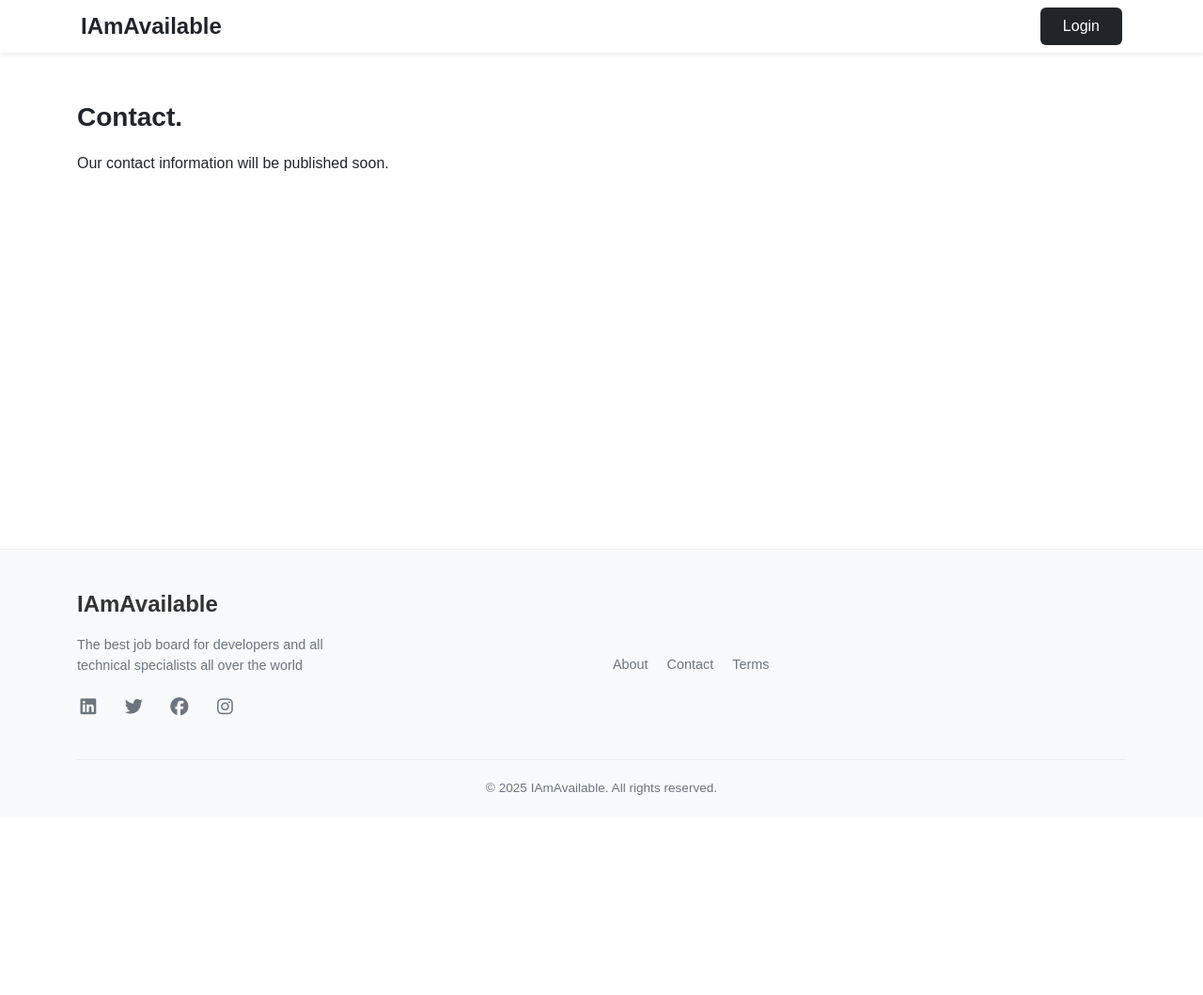
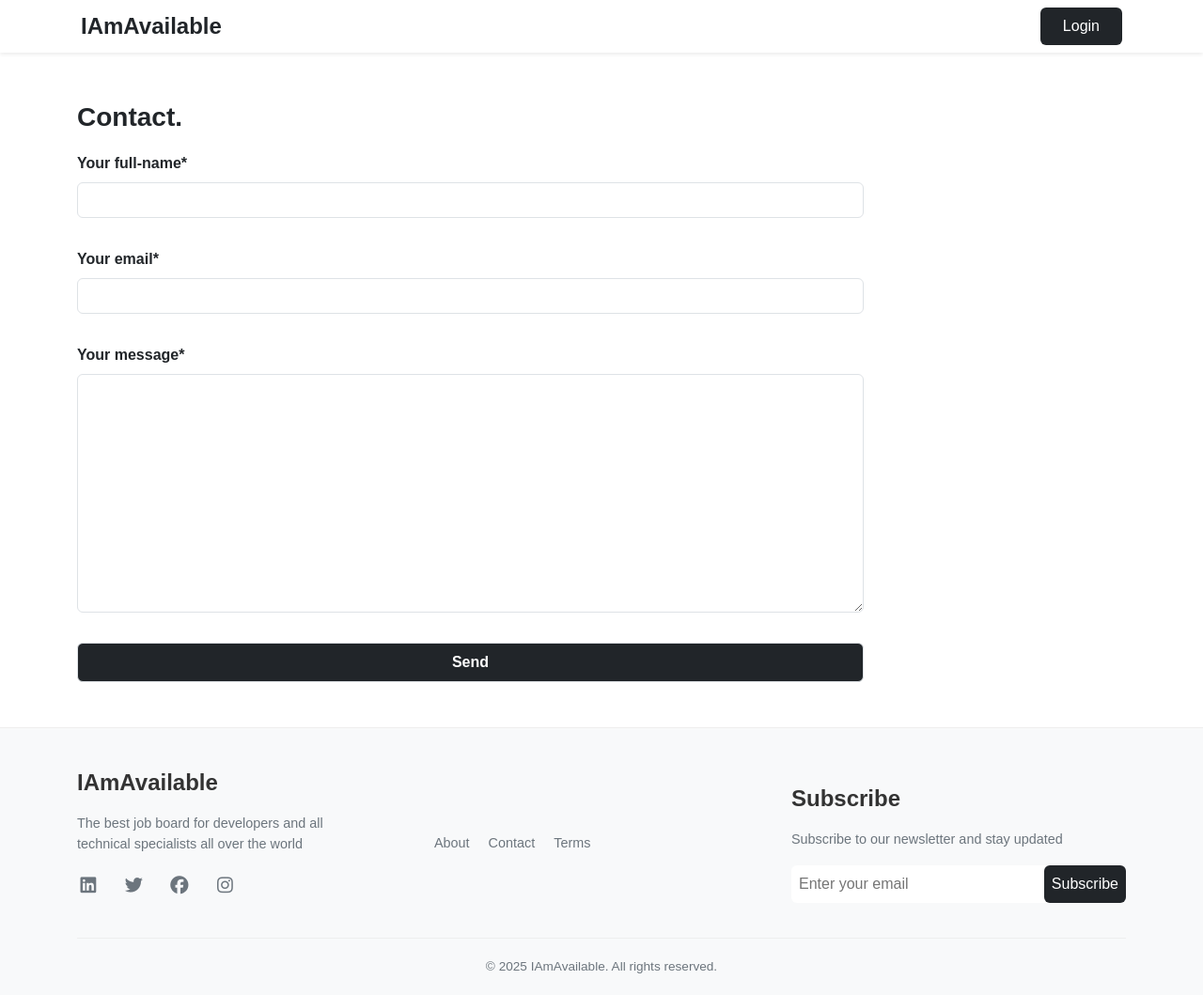
Before and after one commit to AlyMuhamad/iamavailable, a Django app: page /contact/ in a window 1280 px wide. Shown: the whole page at 94% size. Before the commit the page ends 846 px from the top, so only its background shows below. Run offline with Django 5.2, Linux system fonts and the light colour scheme; some libraries are stand-ins or nearby versions; some web fonts are replaced.

Commit message:
Add newsletter

```diff
--- a/iamavailable/admin.py
+++ b/iamavailable/admin.py
@@ -1,8 +1,10 @@
 from django.contrib import admin
-from .models import Job, Tag, Saved, Application
+from .models import Job, Tag, Saved, Application, Subscription, Contact
 
 # Register your models here.
 admin.site.register(Job)
 admin.site.register(Tag)
 admin.site.register(Saved)
 admin.site.register(Application)
+admin.site.register(Subscription)
+admin.site.register(Contact)
--- a/iamavailable/forms.py
+++ b/iamavailable/forms.py
@@ -1,5 +1,5 @@
 from django import forms
-from .models import Job, Application
+from .models import Job, Application, Contact
 from companies.models import Company
 from users.models import Profile
 
@@ -21,3 +21,13 @@ class ApplicationForm(forms.ModelForm):
             'resume': 'Resume/CV link, Please upload your resume on Googledrive / Dropbox / Mediafire etc',
             'expected_salary': 'What is your expected salary?'
         }
+
+class ContactForm(forms.ModelForm):
+    class Meta:
+        model = Contact
+        fields = ['name', 'email', 'message']
+        labels = {
+            'name': 'Your full-name',
+            'email': 'Your email',
+            'message': 'Your message'
+        }
--- a/iamavailable/models.py
+++ b/iamavailable/models.py
@@ -80,3 +80,21 @@ class Application(models.Model):
 
     def __str__(self):
         return f"{self.job} | {self.applicant}"
+
+class Subscription(models.Model):
+    id = models.UUIDField(default=uuid.uuid4, unique=True, primary_key=True, editable=False)
+    created = models.DateTimeField(auto_now_add=True)
+    email = models.EmailField()
+
+    def __str__(self):
+        return self.email
+
+class Contact(models.Model):
+    id = models.UUIDField(default=uuid.uuid4, unique=True, primary_key=True, editable=False)
+    created = models.DateTimeField(auto_now_add=True)
+    name = models.CharField(max_length=200)
+    email = models.EmailField()
+    message = models.TextField()
+
+    def __str__(self):
+        return f"{self.name} | {self.email}"
--- a/iamavailable/templates/iamavailable/contact.html
+++ b/iamavailable/templates/iamavailable/contact.html
@@ -1,4 +1,4 @@
-{% extends '_base.html' %}
+{% extends '_base.html' %} {% load crispy_forms_tags %}
 
 <html>
   <head>
@@ -10,9 +10,16 @@
     {% block content %}
     <div class="container" style="min-height: 60vh">
       <div class="d-flex justify-content-between mb-5 gap-4 about-container">
-        <div>
+        <div class="w-75">
           <p class="fw-bold fs-3">Contact.</p>
-          <p>Our contact information will be published soon.</p>
+          <form action="" method="POST" class="d-flex flex-column gap-3 w-100">
+            {% csrf_token %} {{form|crispy }}
+            <button
+              class="border no-border rounded p-2 fw-bold text-white bg-dark"
+            >
+              Send
+            </button>
+          </form>
         </div>
       </div>
     </div>
--- a/iamavailable/urls.py
+++ b/iamavailable/urls.py
@@ -1,5 +1,5 @@
 from django.urls import path
-from .views import index, job_detail, about, terms, contact
+from .views import index, job_detail, about, terms, contact, subscribe
 
 urlpatterns = [
     path('', index, name='home'),
@@ -7,4 +7,5 @@ urlpatterns = [
     path('about/', about, name='about'),
     path('terms/', terms, name='terms'),
     path('contact/', contact, name='contact'),
+    path('subscribe/', subscribe, name='subscribe'),
 ]
--- a/iamavailable/views.py
+++ b/iamavailable/views.py
@@ -1,14 +1,26 @@
 from django.shortcuts import render, get_object_or_404, redirect
 from django.urls import reverse
+from django.http import JsonResponse
 from django.contrib.auth.decorators import login_required
 from django.db.models import Q
 from django.core.paginator import Paginator, PageNotAnInteger, EmptyPage
-from .models import Job, Tag, Saved, Application
-from .forms import JobForm, ApplicationForm
+from .models import Job, Tag, Saved, Application, Subscription
+from .forms import JobForm, ApplicationForm, ContactForm
 from datetime import date
+from django.core.exceptions import ValidationError
+from django.core.validators import validate_email
+from django.core.mail import send_mail
+from smtplib import SMTPException
+from dotenv import load_dotenv
+from django.conf import settings
+from django.core.mail.backends.smtp import EmailBackend
+import os
+import json
+
+# Environment variables
+load_dotenv()
 
 # Create your views here.
-
 def index(request):
     search_query = ''
     location_query = ''
@@ -116,7 +128,60 @@ def about(request):
     return render(request, 'iamavailable/about.html')
 
 def terms(request):
+    try:
+        send_mail(
+            'Test Subject',
+            'Test message body',
+            'hello@iamavailable.net',
+            ['alimoh0801@gmail.com'],
+            fail_silently=False,
+        )
+    except SMTPException as e:
+        print(f"SMTP error occurred: {e}")
+    except Exception as e:
+        print(f"An error occurred: {e}")
+
+
     return render(request, 'iamavailable/terms.html')
 
 def contact(request):
-    return render(request, 'iamavailable/contact.html')
+
+    if request.method == 'POST':
+        form = ContactForm(request.POST)
+        if form.is_valid():
+            form.save()
+            return redirect(reverse('contact'))
+    else:
+        form = ContactForm()
+
+    context = {
+        'form': form
+    }
+    return render(request, 'iamavailable/contact.html', context)
+
+def subscribe(request):
+    if request.method == 'POST':
+        email = json.loads(request.body)['email']
+        try:
+            validate_email(email)
+        except ValidationError as e:
+            return JsonResponse({'message': 'Invalid email'}, status=400)
+        else:
+            if Subscription.objects.filter(email=email):
+                return JsonResponse({'message': 'This email was used before'}, status=409)
+            else:
+                Subscription.objects.create(email=email)
+                try:
+                    subject = 'Welcome to IAmAvailable'
+                    message = 'We are glad you are here '
+                    send_mail(
+                        subject,
+                        message,
+                        os.getenv('EMAIL_HOST_USER'),
+                        [email],
+                        fail_silently=False
+                        )
+                except e:
+                    print(e)
+
+                return JsonResponse({'message': 'Your email was subscribed'}, status=200)
--- a/static/styles/styles.css
+++ b/static/styles/styles.css
@@ -216,6 +216,10 @@ option:not(:first-of-type) {
   .filter-container {
     display: none;
   }
+
+  .footer-links {
+    margin-bottom: 2rem;
+  }
 }
 
 @media (max-width: 29.6875em) {
--- a/templates/_base.html
+++ b/templates/_base.html
@@ -100,7 +100,7 @@
     <footer class="footer">
       <div class="container">
         <div class="row align-items-center">
-          <div class="col-md-6">
+          <div class="col-md-4">
             <div class="footer-brand">IAmAvailable</div>
             <p class="footer-text">
               The best job board for developers and all technical specialists
@@ -120,13 +120,32 @@
             </div>
           </div>
 
-          <div class="col-md-6 text-md-end">
+          <div class="col-md-4 text-md-end">
             <ul class="footer-links">
               <li><a href=" {% url 'about' %}">About</a></li>
               <li><a href="{% url 'contact' %}">Contact</a></li>
               <li><a href="{% url 'terms' %}">Terms</a></li>
             </ul>
           </div>
+
+          <form class="col-md-4">
+            {% csrf_token %}
+            <p class="footer-brand">Subscribe</p>
+            <p class="footer-text">
+              Subscribe to our newsletter and stay updated
+            </p>
+            <div class="position-relative">
+              <input
+                class="p-2 border-0 rounded w-100 email"
+                placeholder="Enter your email"
+              />
+              <button
+                class="border-0 p-2 rounded text-white bg-dark position-absolute end-0 top-50 translate-middle-y subBtn"
+              >
+                Subscribe
+              </button>
+            </div>
+          </form>
         </div>
 
         <div class="copyright text-center">
@@ -135,5 +154,67 @@
       </div>
     </footer>
     {% block js %} {% endblock %}
+    <script>
+      const subBtn = document.querySelector('.subBtn');
+      const email = document.querySelector('.email');
+      subBtn.addEventListener('click', e => {
+        e.preventDefault();
+        if (!email.value) {
+          email.placeholder = 'Please enter a valid email';
+          return;
+        } else {
+          subscribe();
+        }
+      });
+
+      async function subscribe() {
+        const requestOptions = {
+          method: 'POST',
+          headers: {
+            'X-CSRFToken': getCookie('csrftoken'),
+            'Content-Type': 'application/json',
+          },
+          body: JSON.stringify({
+            email: email.value,
+          }),
+        };
+
+        try {
+          const res = await fetch(`/subscribe/`, requestOptions);
+          if (res.status == 400) {
+            email.value = '';
+            email.placeholder = 'Invalid email, Please enter a valid email';
+          }
+          if (res.status == 409) {
+            email.value = '';
+            email.placeholder =
+              'This email was used before, Please enter a valid email';
+          }
+          if (res.status == 200) {
+            email.value = '';
+            email.placeholder = 'Your email was subscried to our newsletter';
+          }
+        } catch (err) {
+          console.log(err);
+        }
+      }
+
+      function getCookie(name) {
+        let cookieValue = null;
+        if (document.cookie && document.cookie !== '') {
+          const cookies = document.cookie.split(';');
+          for (let i = 0; i < cookies.length; i++) {
+            const cookie = cookies[i].trim();
+            if (cookie.substring(0, name.length + 1) === name + '=') {
+              cookieValue = decodeURIComponent(
+                cookie.substring(name.length + 1)
+              );
+            }
+            break;
+          }
+        }
+        return cookieValue;
+      }
+    </script>
   </body>
 </html>
--- a/users/templates/users/login.html
+++ b/users/templates/users/login.html
@@ -29,7 +29,7 @@
           placeholder="Enter your password"
           class="rounded p-2 w-100 border no-border"
         />
-        <a href="/" class="text-decoration-none"
+        <a href="{% url 'reset_password' %}" class="text-decoration-none"
           ><p class="mt-3 mb-1">Forget your password?</p></a
         >
         <input
--- a/users/urls.py
+++ b/users/urls.py
@@ -1,10 +1,20 @@
 from django.urls import path
+from django.contrib.auth import views as auth_views
 from users.views import loginUser, logoutUser, registerUser, userAccount, editAccount, saved, notification, chat, singleChat, saveJob
 
 urlpatterns = [
     path('login/', loginUser, name='login'),
     path('logout/', logoutUser, name='logout'),
     path('signup/', registerUser, name='signup'),
+
+    path('reset_password/', auth_views.PasswordResetView.as_view(), name='reset_password'),
+
+    path('reset_password_sent/', auth_views.PasswordResetDoneView.as_view(), name='password_reset_done'),
+
+    path('reset/<uidb64>/<token>/', auth_views.PasswordResetConfirmView.as_view(), name='password_reset_confirm'),
+
+    path('reset_password_complete/', auth_views.PasswordResetCompleteView.as_view(), name='password_reset_complete'),
+
     path('', userAccount, name='account'),
     path('edit-account/', editAccount, name='edit-account'),
     path('saved/', saved, name='saved'),
--- a/users/views.py
+++ b/users/views.py
@@ -73,7 +73,6 @@ def userAccount(request):
     profile = request.user.profile
     context = {
         'profile': profile,
-        'profile_img': profile.profile_image.url
     }
     return render(request, 'users/account.html', context)
 
```
Also changed, not shown: config/settings.py (+12 -13 lines), draft.html (deleted, +0 -105 lines), users/signals.py (+17 -1 lines), iamavailable/migrations/0005_subscription.py (added), iamavailable/migrations/0006_contact.py (added).
